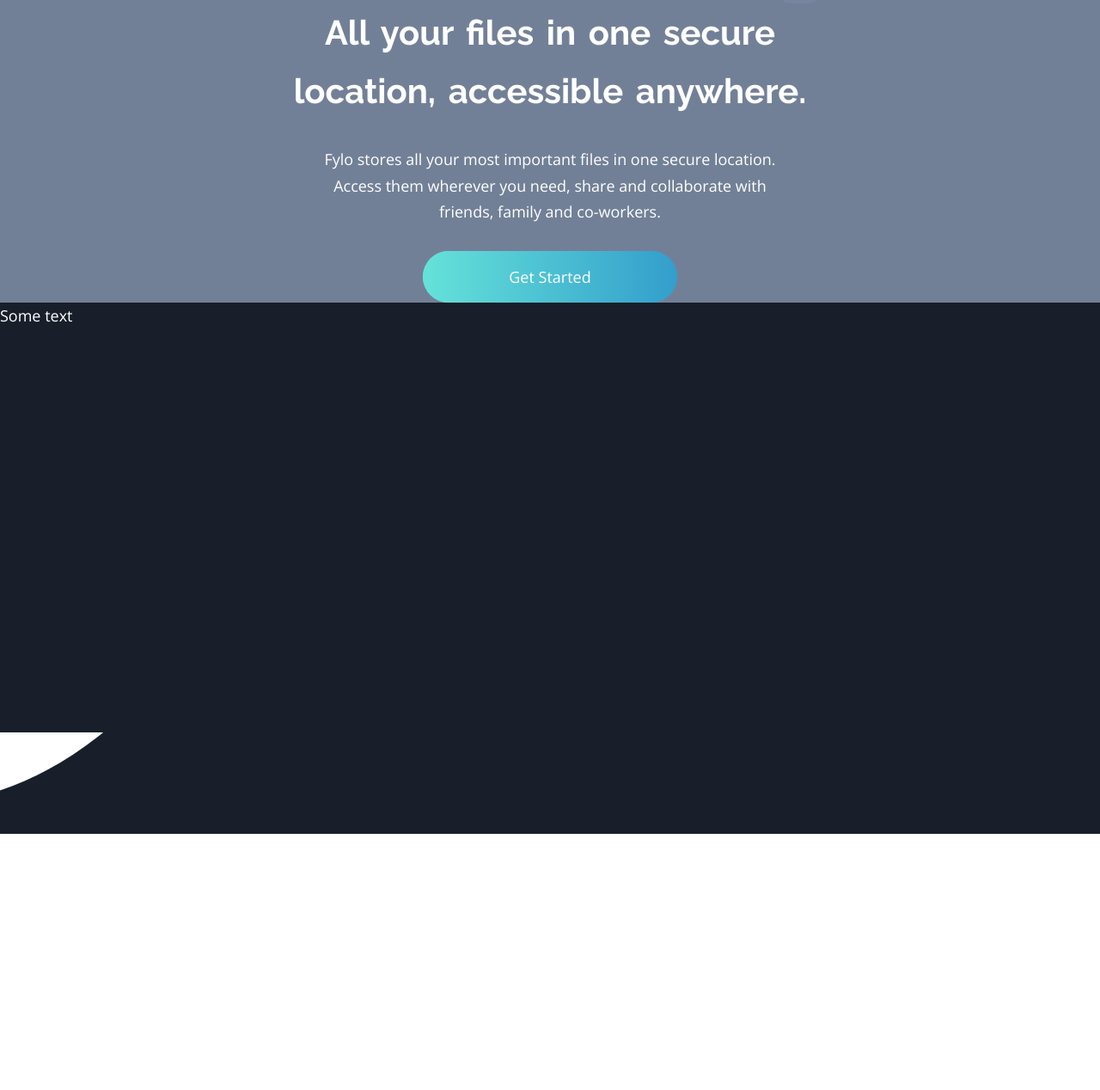
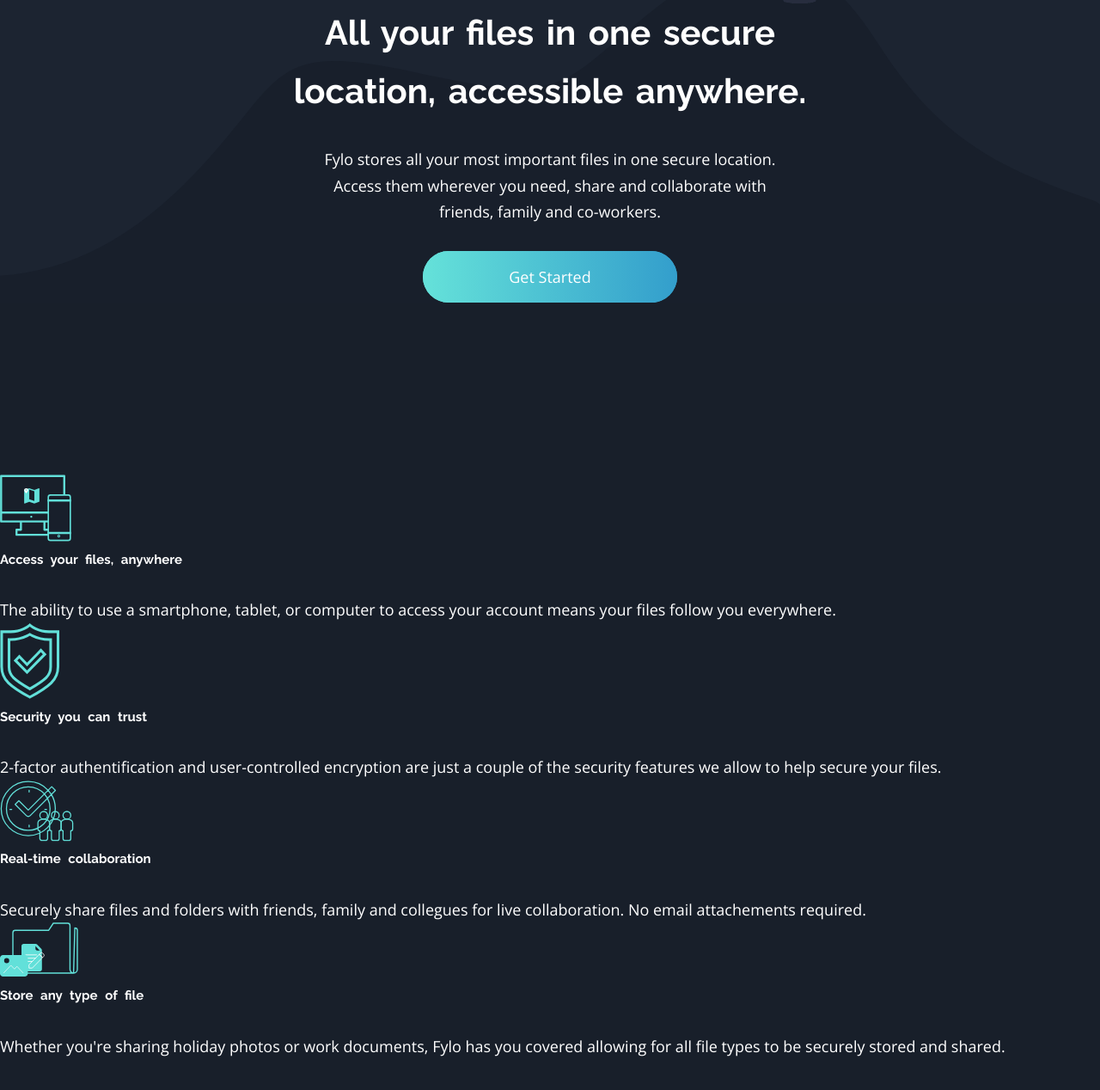
Before and after one commit to drood87/fylo-dark, a website: page index.html in a window 1280 px wide. Shown: the part 630-1898 px from the top of the page at 86% size. Before the commit the page ends 1600 px from the top, so only its background shows below. Drawn offline with nearby package versions, Linux system fonts and the light colour scheme.

Commit message:
header styles

```diff
--- a/index.html
+++ b/index.html
@@ -63,7 +63,60 @@
     </header>
 
     <main>
-      <section class="section-features">Some text</section>
+      <section class="section-features">
+        <div class="feature-box">
+          <img
+            src="/images/icon-access-anywhere.svg"
+            alt="access anywhere logo"
+            class="feature-box__icon"
+          />
+          <h3 class="heading-tertiary">Access your files, anywhere</h3>
+          <p class="feature-box__text">
+            The ability to use a smartphone, tablet, or computer to access your
+            account means your files follow you everywhere.
+          </p>
+        </div>
+
+        <div class="feature-box">
+          <img
+            src="/images/icon-security.svg"
+            alt="security Logo"
+            class="feature-box__icon"
+          />
+          <h3 class="heading-tertiary">Security you can trust</h3>
+          <p class="feature-box__text">
+            2-factor authentification and user-controlled encryption are just a
+            couple of the security features we allow to help secure your files.
+          </p>
+        </div>
+
+        <div class="feature-box">
+          <img
+            src="/images/icon-collaboration.svg"
+            alt="collaboration logo"
+            class="feature-box__icon"
+          />
+          <h3 class="heading-tertiary">Real-time collaboration</h3>
+          <p class="feature-box__text">
+            Securely share files and folders with friends, family and collegues
+            for live collaboration. No email attachements required.
+          </p>
+        </div>
+
+        <div class="feature-box">
+          <img
+            src="/images/icon-any-file.svg"
+            alt="any file Logo"
+            class="feature-box__icon"
+          />
+          <h3 class="heading-tertiary">Store any type of file</h3>
+          <p class="feature-box__text">
+            Whether you&apos;re sharing holiday photos or work documents, Fylo
+            has you covered allowing for all file types to be securely stored
+            and shared.
+          </p>
+        </div>
+      </section>
     </main>
   </body>
 </html>
--- a/sass/abstracts/_variables.scss
+++ b/sass/abstracts/_variables.scss
@@ -1,14 +1,14 @@
 :root {
 	// COLORS
-	--color-blue-dark-1: #728097;
-	--color-blue-dark-2: #181f2a;
-	--color-blue-dark-3: #0b1523;
-	--color-blue-dark-4: #202a3c;
+	--color-blue-dark-1: hsl(217, 28%, 15%);
+	--color-blue-dark-2: hsl(218, 28%, 13%);
+	--color-blue-dark-3: hsl(216, 53%, 9%);
+	--color-blue-dark-4: hsl(219, 30%, 18%);
 
 	// ACCENT COLORS
 
-	--color-cyan: #65e2d9;
-	--color-blue: #339ecc;
+	--color-cyan: hsl(176, 68%, 64%);
+	--color-blue: hsl(198, 60%, 50%);
 
 	--color-white: #fff;
 
--- a/sass/base/_typography.scss
+++ b/sass/base/_typography.scss
@@ -14,7 +14,10 @@
 	margin-bottom: 3rem;
 }
 
-.paragraph {
-	font-size: var(--default-font-size);
+.heading-tertiary {
+	font-family: 'Raleway', sans-serif;
+	font-weight: 700;
+	font-size: 1.5rem;
+	word-spacing: 5px;
 	margin-bottom: 3rem;
 }
--- /dev/null
+++ b/sass/components/_feature-box.scss
@@ -0,0 +1,6 @@
+.feature-box {
+	&__icon {
+	}
+	&__text {
+	}
+}
--- a/sass/layout/_header.scss
+++ b/sass/layout/_header.scss
@@ -1,6 +1,10 @@
 .header {
-	min-height: 100vh;
+	// min-height: 100vh;
 	background-color: var(--color-blue-dark-1);
+	background-image: url(/images/bg-curvy-desktop.svg);
+	background-position: bottom;
+	background-size: contain;
+	background-repeat: no-repeat;
 
 	&__intro {
 		display: flex;
@@ -19,17 +23,6 @@
 	&__paragraph {
 		max-width: 54rem;
 		margin: 0 auto 3rem auto;
-	}
-
-	&:after {
-		content: '';
-		position: absolute;
-		background: url(/images/bg-curvy-desktop.svg) bottom center;
-		background-repeat: no-repeat;
-		top: 100%;
-		left: 0;
-		width: 100%;
-
-		height: 100%;
+		z-index: 100;
 	}
 }
--- a/sass/layout/_navigation.scss
+++ b/sass/layout/_navigation.scss
@@ -28,11 +28,12 @@
 			display: inline-block;
 			text-decoration: none;
 			color: var(--color-white);
-			background-image: linear-gradient(120deg, transparent 0%, transparent 50%, var(--color-blue-dark-2) 50%);
+			background-image: linear-gradient(120deg, transparent 0%, transparent 50%, var(--color-blue) 50%);
 			background-size: 250%;
 			margin-right: 5rem;
 			padding: 1.2rem;
 			transition: all 0.2s;
+			border-radius: 10px;
 		}
 
 		&:hover {
--- a/sass/main.scss
+++ b/sass/main.scss
@@ -6,6 +6,7 @@
 @import 'base/utilities';
 
 @import 'components/_button';
+@import 'components/feature-box';
 
 @import 'layout/header';
 @import 'layout/navigation';
--- a/sass/pages/_home.scss
+++ b/sass/pages/_home.scss
@@ -1,4 +1,4 @@
 .section-features {
-	height: 50rem;
 	background-color: var(--color-blue-dark-2);
+	padding: 20rem 0;
 }
```
Also changed, not shown: css/style.css.
